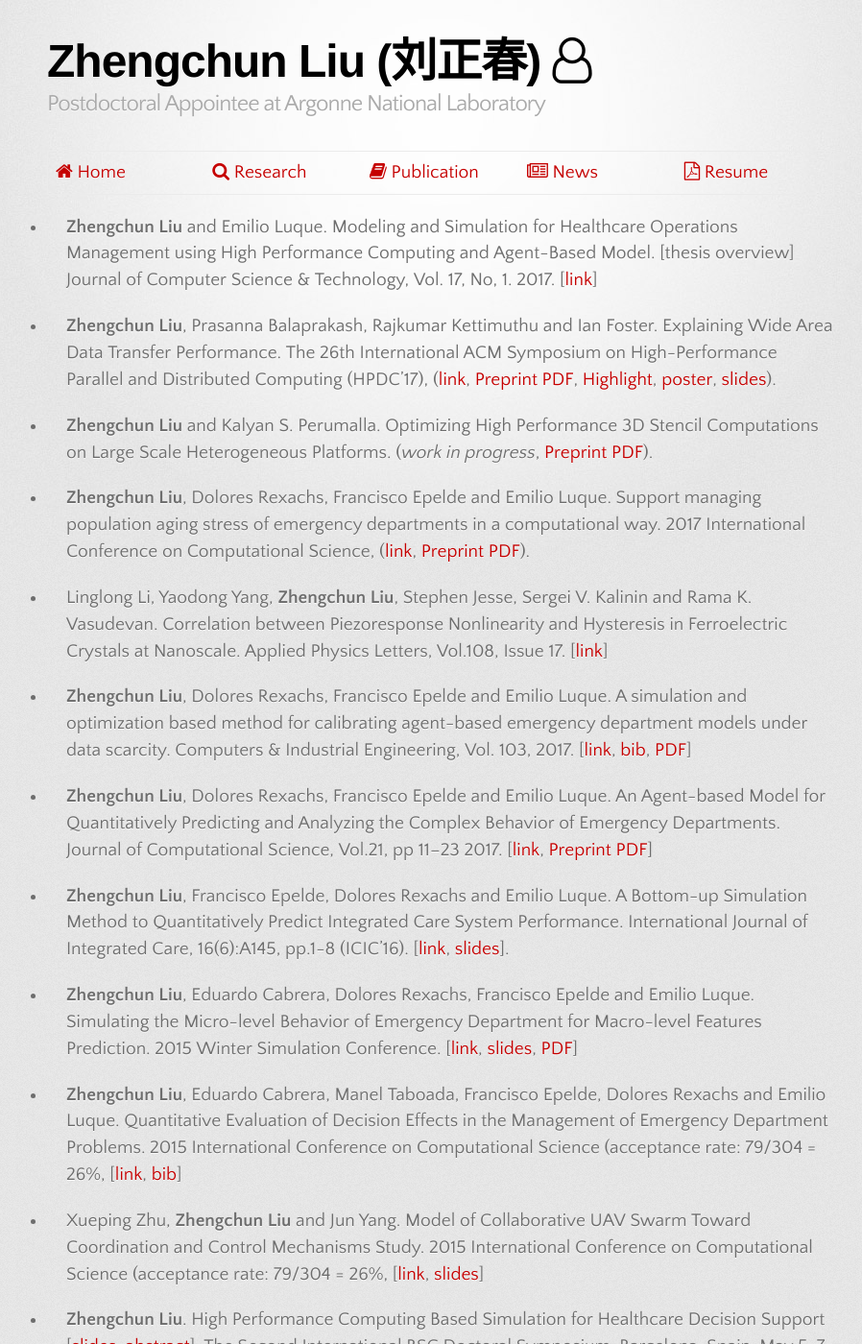
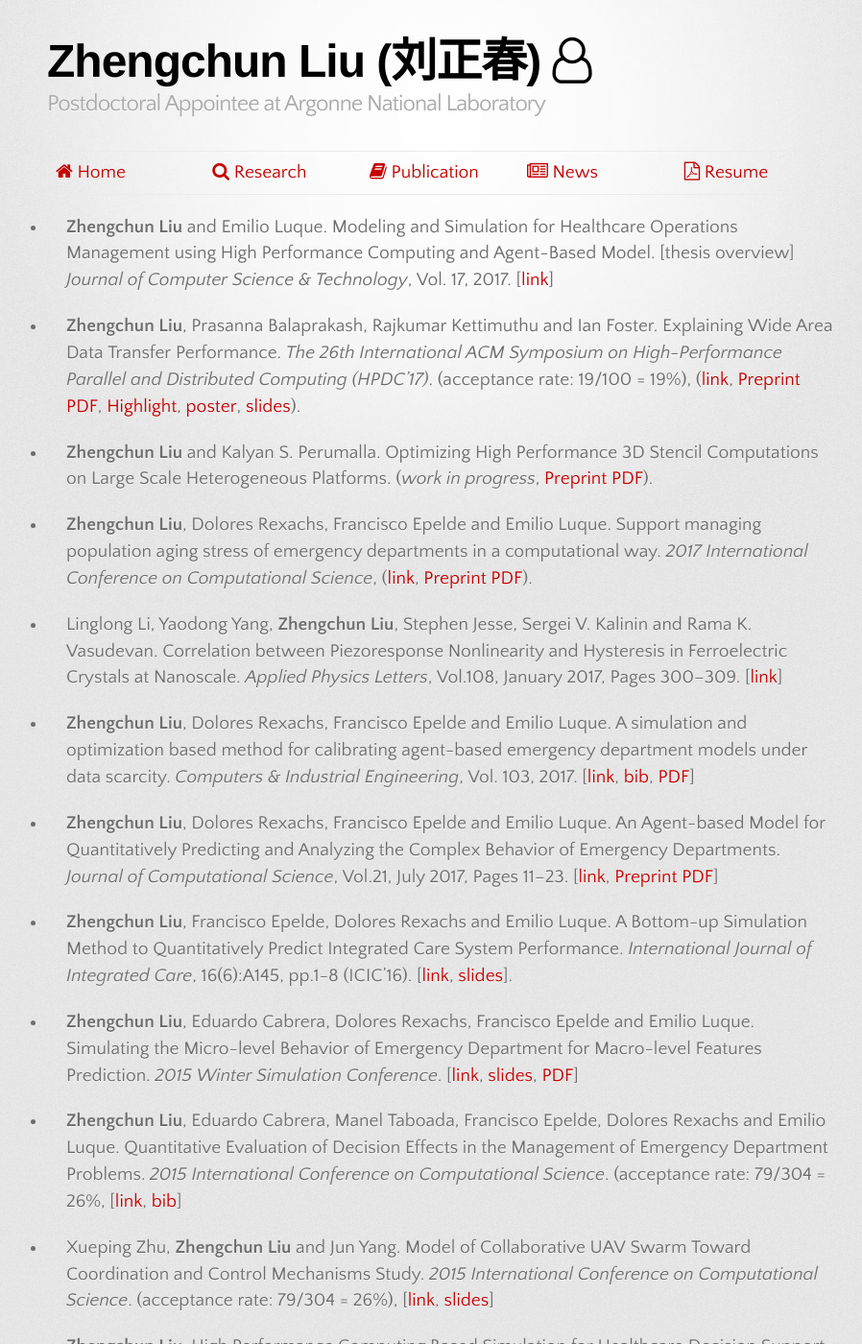
Before and after one commit to lzhengchun/lzhengchun.github.io, a Jekyll site: the page built from Publication.md, in a window 1280 px wide and 1400 px high. Shown: the whole window at 96% size, without its empty margins (181-1079 px from the left). Built offline with Jekyll 4.4.1, drawn with Linux system fonts in a browser that asks for light colours; some web fonts are replaced; some of the changed text lies outside the part shown.

Commit message:
add, delete, polish etc.

```diff
--- a/Publication.md
+++ b/Publication.md
@@ -3,33 +3,33 @@ layout: default
 title: Home
 ---
 
-- __Zhengchun Liu__ and Emilio Luque. Modeling and Simulation for Healthcare Operations Management using High Performance Computing and Agent-Based Model. [thesis overview] Journal of Computer Science & Technology, Vol. 17, No, 1. 2017. [[link](http://journal.info.unlp.edu.ar/wp-content/uploads/2017/05/JCST-44-Thesis-Overview-2.pdf)]
+- __Zhengchun Liu__ and Emilio Luque. Modeling and Simulation for Healthcare Operations Management using High Performance Computing and Agent-Based Model. [thesis overview] *Journal of Computer Science & Technology*, Vol. 17, 2017. [[link](http://journal.info.unlp.edu.ar/wp-content/uploads/2017/05/JCST-44-Thesis-Overview-2.pdf)]
 
-- __Zhengchun Liu__, Prasanna Balaprakash, Rajkumar Kettimuthu and Ian Foster. Explaining Wide Area Data Transfer Performance. The 26th International ACM Symposium on High-Performance Parallel and Distributed Computing (HPDC'17), ([link](https://doi.org/10.1145/3078597.3078605), [Preprint PDF](http://www.mcs.anl.gov/~zcliu/files/Explaining%20Wide%20Area%20Data%20Transfer%20Performance.pdf), [Highlight](http://www.mcs.anl.gov/articles/machine-learning-methods-used-develop-data-transfer-performance-models), [poster](file/hpdc17-poster.pdf), [slides](file/slides-HPDC-2017-Zhengchun-Liu.pdf)).
+- __Zhengchun Liu__, Prasanna Balaprakash, Rajkumar Kettimuthu and Ian Foster. Explaining Wide Area Data Transfer Performance. *The 26th International ACM Symposium on High-Performance Parallel and Distributed Computing (HPDC'17)*. (acceptance rate: 19/100 = 19%), ([link](https://doi.org/10.1145/3078597.3078605), [Preprint PDF](http://www.mcs.anl.gov/~zcliu/files/Explaining%20Wide%20Area%20Data%20Transfer%20Performance.pdf), [Highlight](http://www.mcs.anl.gov/articles/machine-learning-methods-used-develop-data-transfer-performance-models), [poster](file/hpdc17-poster.pdf), [slides](file/slides-HPDC-2017-Zhengchun-Liu.pdf)).
 
 - __Zhengchun Liu__ and Kalyan S. Perumalla. Optimizing High Performance 3D Stencil Computations on Large Scale Heterogeneous Platforms. (_work in progress_, [Preprint PDF](file/B2R-3d.pdf)).
 
-- __Zhengchun Liu__, Dolores Rexachs, Francisco Epelde and Emilio Luque. Support managing population aging stress of emergency departments in a computational way. 2017 International Conference on Computational Science, ([link](https://doi.org/10.1016/j.procs.2017.05.147), [Preprint PDF](file/aging-iccs2017.pdf)).
+- __Zhengchun Liu__, Dolores Rexachs, Francisco Epelde and Emilio Luque. Support managing population aging stress of emergency departments in a computational way. *2017 International Conference on Computational Science*, ([link](https://doi.org/10.1016/j.procs.2017.05.147), [Preprint PDF](file/aging-iccs2017.pdf)).
 
-- Linglong Li, Yaodong Yang, __Zhengchun Liu__, Stephen Jesse, Sergei V. Kalinin and Rama K. Vasudevan. Correlation between Piezoresponse Nonlinearity and Hysteresis in Ferroelectric Crystals at Nanoscale. Applied Physics Letters, Vol.108, Issue 17. [[link](https://doi.org/10.1063/1.4947533)]
+- Linglong Li, Yaodong Yang, __Zhengchun Liu__, Stephen Jesse, Sergei V. Kalinin and Rama K. Vasudevan. Correlation between Piezoresponse Nonlinearity and Hysteresis in Ferroelectric Crystals at Nanoscale. *Applied Physics Letters*, Vol.108, January 2017, Pages 300–309. [[link](https://doi.org/10.1063/1.4947533)]
 
-- __Zhengchun Liu__, Dolores Rexachs, Francisco Epelde and Emilio Luque. A simulation and optimization based method for calibrating agent-based emergency department models under data scarcity. Computers & Industrial Engineering, Vol. 103, 2017. [[link](https://doi.org/10.1016/j.cie.2016.11.036), [bib](zhengchun-liu-bibtex.html#abm-calibration), [PDF](file/abm-calibration-zhengchun-liu.pdf)]
+- __Zhengchun Liu__, Dolores Rexachs, Francisco Epelde and Emilio Luque. A simulation and optimization based method for calibrating agent-based emergency department models under data scarcity. *Computers & Industrial Engineering*, Vol. 103, 2017. [[link](https://doi.org/10.1016/j.cie.2016.11.036), [bib](zhengchun-liu-bibtex.html#abm-calibration), [PDF](file/abm-calibration-zhengchun-liu.pdf)]
 
-- __Zhengchun Liu__, Dolores Rexachs, Francisco Epelde and Emilio Luque. An Agent-based Model for Quantitatively Predicting and Analyzing the Complex Behavior of Emergency Departments. Journal of Computational Science, Vol.21, pp 11–23 2017. [[link](https://doi.org/10.1016/j.jocs.2017.05.015), [Preprint PDF](file/abm-ed-mdl_Zhengchun-Liu.pdf)]
+- __Zhengchun Liu__, Dolores Rexachs, Francisco Epelde and Emilio Luque. An Agent-based Model for Quantitatively Predicting and Analyzing the Complex Behavior of Emergency Departments. *Journal of Computational Science*, Vol.21, July 2017, Pages 11–23. [[link](https://doi.org/10.1016/j.jocs.2017.05.015), [Preprint PDF](file/abm-ed-mdl_Zhengchun-Liu.pdf)]
 
-- __Zhengchun Liu__, Francisco Epelde, Dolores Rexachs and Emilio Luque. A Bottom-up Simulation Method to Quantitatively Predict Integrated Care System Performance. International Journal of Integrated Care, 16(6):A145, pp.1-8 (ICIC'16). [[link](http://www.ijic.org/articles/abstract/10.5334/ijic.2693/), [slides](file/5.8_Zhengchun_Liu_139.pdf)].
+- __Zhengchun Liu__, Francisco Epelde, Dolores Rexachs and Emilio Luque. A Bottom-up Simulation Method to Quantitatively Predict Integrated Care System Performance. *International Journal of Integrated Care*, 16(6):A145, pp.1-8 (ICIC'16). [[link](http://www.ijic.org/articles/abstract/10.5334/ijic.2693/), [slides](file/5.8_Zhengchun_Liu_139.pdf)].
 
-- __Zhengchun Liu__, Eduardo Cabrera, Dolores Rexachs, Francisco Epelde and Emilio Luque. Simulating the Micro-level Behavior of Emergency Department for Macro-level Features Prediction. 2015 Winter Simulation Conference. [[link](https://doi.org/10.1109/WSC.2015.7408162), [slides](file/Z.Liu-WSC-2015.pdf), [PDF](file/wsc15-micro2macro.pdf)]
+- __Zhengchun Liu__, Eduardo Cabrera, Dolores Rexachs, Francisco Epelde and Emilio Luque. Simulating the Micro-level Behavior of Emergency Department for Macro-level Features Prediction. *2015 Winter Simulation Conference*. [[link](https://doi.org/10.1109/WSC.2015.7408162), [slides](file/Z.Liu-WSC-2015.pdf), [PDF](file/wsc15-micro2macro.pdf)]
 
-- __Zhengchun Liu__, Eduardo Cabrera, Manel Taboada, Francisco Epelde, Dolores Rexachs and Emilio Luque. Quantitative Evaluation of Decision Effects in the Management of Emergency Department Problems. 2015 International Conference on Computational Science (acceptance rate: 79/304 = 26%, [[link](https://doi.org/10.1016/j.procs.2015.05.265), [bib](zhengchun-liu-bibtex.html#liu-iccs2015)]
+- __Zhengchun Liu__, Eduardo Cabrera, Manel Taboada, Francisco Epelde, Dolores Rexachs and Emilio Luque. Quantitative Evaluation of Decision Effects in the Management of Emergency Department Problems. *2015 International Conference on Computational Science*. (acceptance rate: 79/304 = 26%, [[link](https://doi.org/10.1016/j.procs.2015.05.265), [bib](zhengchun-liu-bibtex.html#liu-iccs2015)]
 
-- Xueping Zhu, __Zhengchun Liu__ and Jun Yang. Model of Collaborative UAV Swarm Toward Coordination and Control Mechanisms Study. 2015 International Conference on Computational Science (acceptance rate: 79/304 = 26%, [[link](https://doi.org/10.1016/j.procs.2015.05.274), [slides](file/uav-agent.pdf)]
+- Xueping Zhu, __Zhengchun Liu__ and Jun Yang. Model of Collaborative UAV Swarm Toward Coordination and Control Mechanisms Study. *2015 International Conference on Computational Science*. (acceptance rate: 79/304 = 26%), [[link](https://doi.org/10.1016/j.procs.2015.05.274), [slides](file/uav-agent.pdf)]
 
-- __Zhengchun Liu__. High Performance Computing Based Simulation for Healthcare Decision Support [[slides](file/zliu-bsc-2015.pdf), [abstract](file/Extended-Research-Abstract.pdf)]. The Second International BSC Doctoral Symposium, Barcelona, Spain. May 5-7, 2015.
+- __Zhengchun Liu__. High Performance Computing Based Simulation for Healthcare Decision Support [[slides](file/zliu-bsc-2015.pdf), [abstract](file/Extended-Research-Abstract.pdf)]. *The Second International BSC Doctoral Symposium*, Barcelona, Spain. May 5-7, 2015.
 
-- __Zhengchun Liu__, Eduardo Cabrera, Dolores Rexachs and Emilio Luque. A Generalized Agent-Based Model to Simulate Emergency Departments. The sixth International Conference on Advances in System Simulation. [[slides](file/SIMUL_2014_slide.pdf), [PDF](file/SIMUL_2014_article.pdf)]
+- __Zhengchun Liu__, Eduardo Cabrera, Dolores Rexachs and Emilio Luque. A Generalized Agent-Based Model to Simulate Emergency Departments. *The sixth International Conference on Advances in System Simulation*. [[slides](file/SIMUL_2014_slide.pdf), [PDF](file/SIMUL_2014_article.pdf)]
 
-- __Zhengchun Liu__, Eduardo Cabrera, Dolores Rexachs and Emilio Luque. Study of Emergency Department by Using High Performance Computing. XXV Jornadas de Paralelismo Valladolid, Spain. September 2014 [[slides](file/Jornadas_sarteco_2014.pdf)]. Jornadas sarteco 2014
+- __Zhengchun Liu__, Eduardo Cabrera, Dolores Rexachs and Emilio Luque. Study of Emergency Department by Using High Performance Computing. *XXV Jornadas de Paralelismo Valladolid (national)*. September 2014 [[slides](file/Jornadas_sarteco_2014.pdf)]. Jornadas sarteco 2014
 
 - __Zhengchun Liu__, Emilio Luque, Dolores Rexachs, Francisco Epelde, Eduardo Cabrera, Manel Taboada González. A Simulator of Emergency Departments for Decision Support and QoS Improving ([poster](file/girona_ict_poster.pdf)). V CONFERENCE: R+D+I Research and Development in ICT and Health. Girona, Spain, June 2014.
 
```
